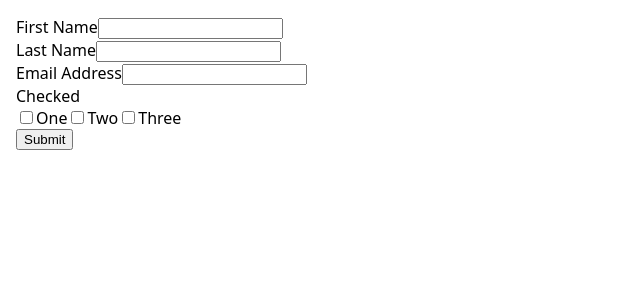
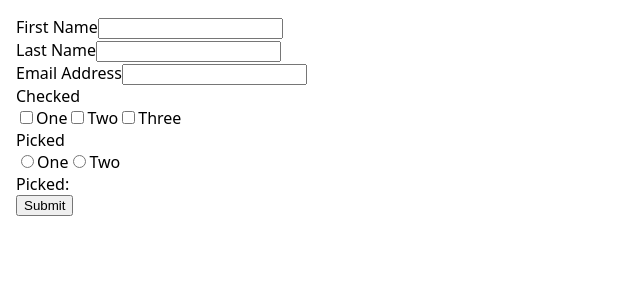
Before and after one commit to Prayag866/stackblitz-starters-thjh5z, a React (Create React App) app: page / in a window 1280 px wide. Shown: the top 300 px of the page, without its empty margins (0-640 px from the left). Built offline with nearby package versions, Linux system fonts and the light colour scheme.

Commit message:
1 file modified

```diff
--- a/src/App.tsx
+++ b/src/App.tsx
@@ -30,7 +30,13 @@ export const App: FC<{ name: string }> = ({ name }) => {
   return (
     <>
       <Formik
-        initialValues={{ firstName: '', lastName: '', email: '', checked: [] }}
+        initialValues={{
+          firstName: '',
+          lastName: '',
+          email: '',
+          checked: [],
+          picked: '',
+        }}
         validationSchema={Yup.object({
           firstName: Yup.string()
             .max(15, 'Must be 15 characters or less')
@@ -41,7 +47,10 @@ export const App: FC<{ name: string }> = ({ name }) => {
           email: Yup.string()
             .email('Invalid email address')
             .required('Required3'),
-          checked: Yup.array().min(1, 'slect one').required('hhah'),
+          checked: Yup.array().min(1, 'select one').required('sss'),
+          picked: Yup.string()
+            .min(1, 'Please select at one value')
+            .required('Please select at one value'),
         })}
         onSubmit={(values, { setSubmitting }) => {
           setTimeout(() => {
@@ -50,6 +59,7 @@ export const App: FC<{ name: string }> = ({ name }) => {
           }, 400);
         }}
       >
+        {/* Here we are using  Formik to display error and checking touched property and */}
         {(formik) => (
           <form onSubmit={formik.handleSubmit}>
             <label htmlFor="firstName">First Name</label>
@@ -98,6 +108,22 @@ export const App: FC<{ name: string }> = ({ name }) => {
               ) : null}
               <br />
             </div>
+
+            <div id="my-radio-group">Picked</div>
+            <div role="group" aria-labelledby="my-radio-group">
+              <label>
+                <Field type="radio" name="picked" value="One" />
+                One
+              </label>
+              <label>
+                <Field type="radio" name="picked" value="Two" />
+                Two
+              </label>
+              <div>Picked: {formik.values.picked}</div>
+            </div>
+            {formik.touched.picked && formik.errors.picked ? (
+              <div>{formik.errors.picked}</div>
+            ) : null}
             <button type="submit">Submit</button>
           </form>
         )}
```
